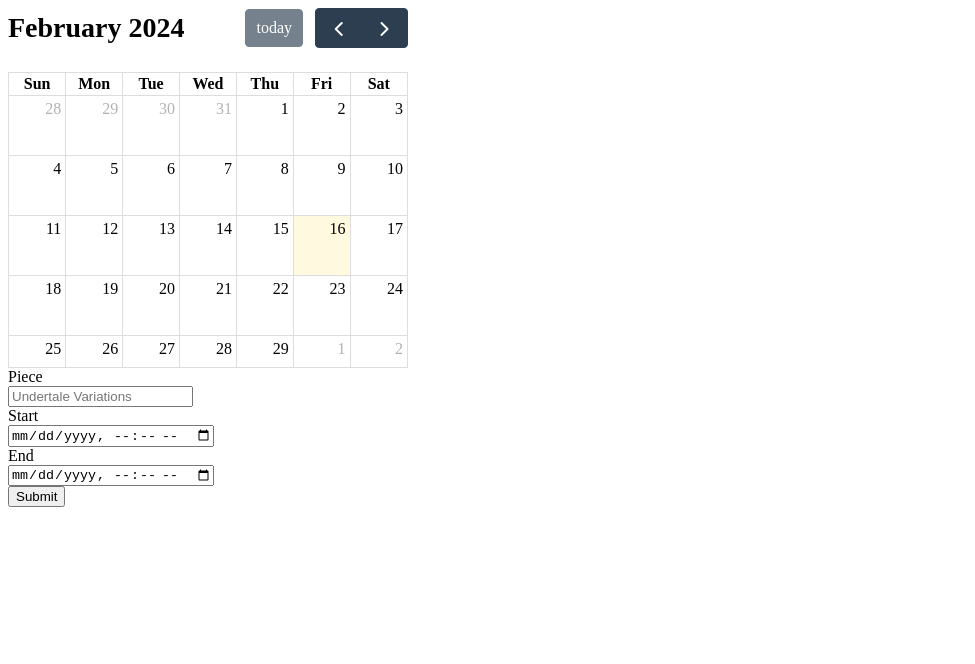
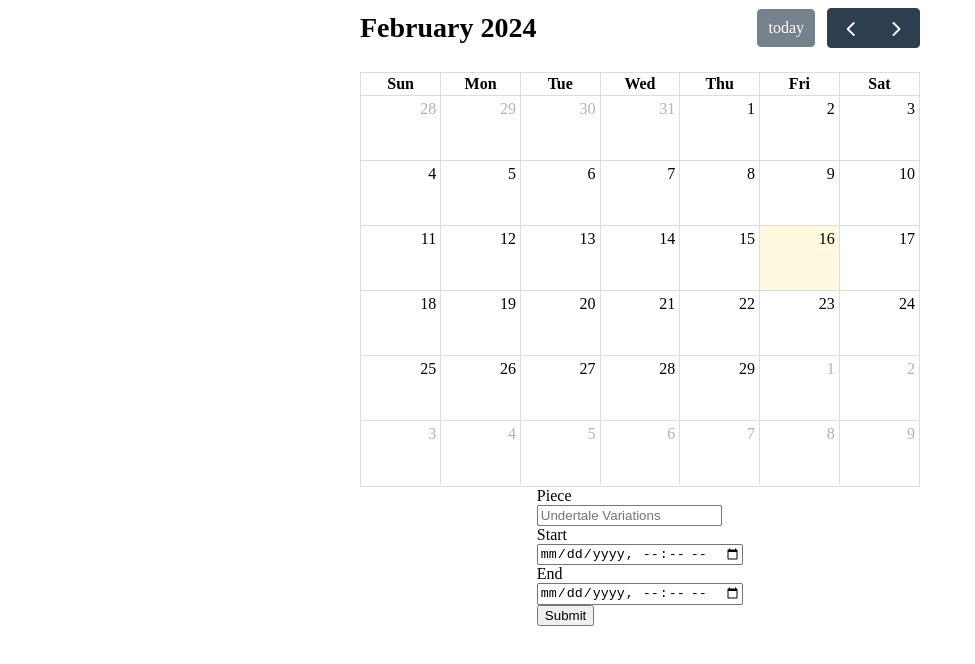
Before and after one commit to athaarsager/calendar-sandbox, a React (Vite) app: page / in a window 1280 px wide. Shown: the top 664 px of the page, without its empty margins (0-975 px from the left). Built offline with nearby package versions, Linux system fonts and the light colour scheme.

Commit message:
Adjusted sizing/display to reflect more accurately what app will look like

```diff
--- a/src/App/App.css
+++ b/src/App/App.css
@@ -1,3 +1,9 @@
 .calendar-container {
-    width: 50vh;
+    width: 70vh;
 }
+
+.container-container {
+    display: flex;
+    flex-direction: column;
+    align-items: center;
+}
--- a/src/App/App.jsx
+++ b/src/App/App.jsx
@@ -7,12 +7,12 @@ function App() {
   const calendarEvents = [];
 
   return (
-    <>
+    <div className='container-container'>
       <CalendarDisplay
         calendarEvents={ calendarEvents } />
       <EventIntake
         calendarEvents={ calendarEvents } />
-    </>
+    </div>
   )
 }
 
--- a/src/Calendar/CalendarDisplay.jsx
+++ b/src/Calendar/CalendarDisplay.jsx
@@ -8,7 +8,6 @@ export default function CalendarDisplay() {
 
   const calendarEvents = useSelector(store => store.calendarEvents);
   const displayEvent = (eventInfo) => {
-      alert(JSON.stringify(eventInfo.event.title));
   }
 
   return (
@@ -22,7 +21,7 @@ export default function CalendarDisplay() {
           initialView="dayGridMonth"
           events={calendarEvents}
           eventClick={displayEvent}
-
+          displayEventTime={false}
         />
       </div>
   );
```
Lines whose indentation alone changed are shown as unchanged.
